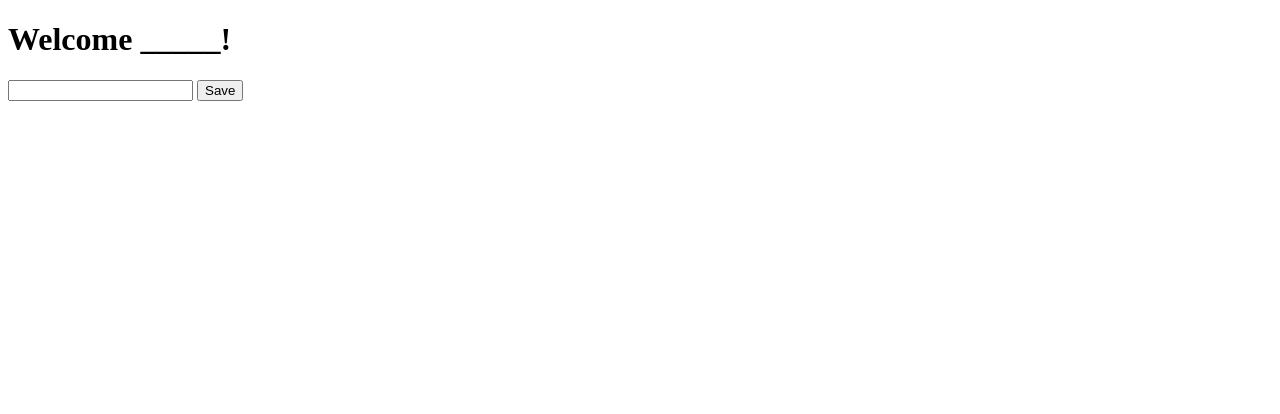
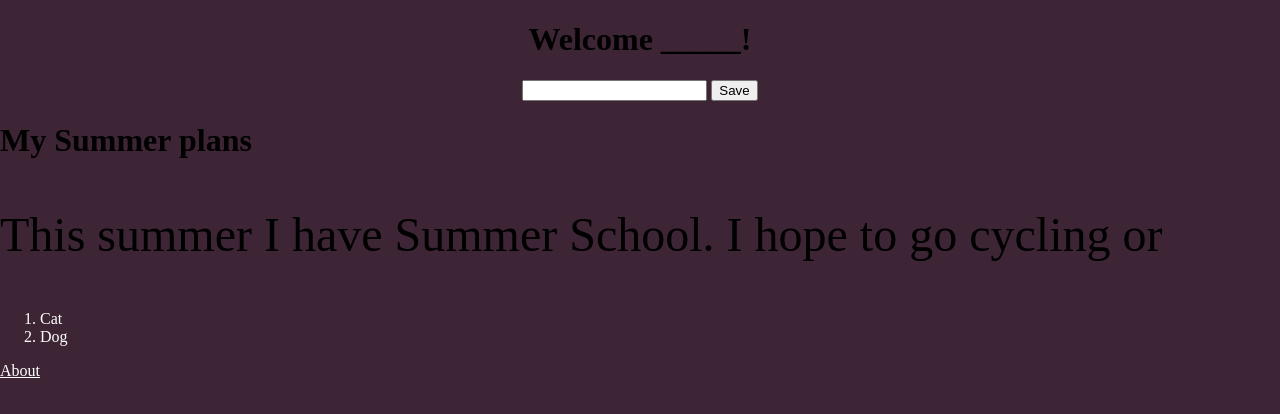
Before and after one commit to Janya9/janya-summer-2025, a plain HTML site: page index.html in a window 1280 px wide. Drawn offline with Linux system fonts and the light colour scheme.

Commit message:
Styled index

```diff
--- a/index.html
+++ b/index.html
@@ -8,7 +8,6 @@
         <title>Tab Title</title>
         <link rel="stylesheet" href="style.css">
     </head>
-
     <body>
         <div id="header">
             <h1>Welcome <span id="username">_____</span>!</h1>
@@ -17,9 +16,16 @@
                 <button id="save-name">Save</button>
             </span>
         </div>
-
         <div id="intro">
-            <!-- Add info about your summer -->
+            <h1>My Summer plans</h1>
+            <p>This summer I have Summer School. I hope to go cycling or </p>
+            <!-- Add info about
+             your summer -->
+            <ol class="list">
+                <li>Cat</li>
+                <li>Dog</li>
+            </ol>
+            <a href="about.html" class="list">About</a>
         </div>
 
 
--- a/style.css
+++ b/style.css
@@ -0,0 +1,23 @@
+body{
+    background-color: rgb(62, 37, 54);
+    margin: 0;
+}
+
+p{
+    font-size: 3rem;
+}
+.list{
+    color: white;
+    font-weight: 90000;
+}
+
+div#header{
+    /* background-image: url("https://preview.redd.it/v3t8pqqlm3571.jpg?width=1080&crop=smart&auto=webp&s=1b77670fd14cff18fba14354011457723c646b2c");*/
+    height: 50%;
+    border-radius: 0 0 3em 3em;
+    display: flex;
+    align-items: center;
+    flex-direction: column;
+    align-items: center;
+    /* padding-bottom: 5%; */
+}
```
